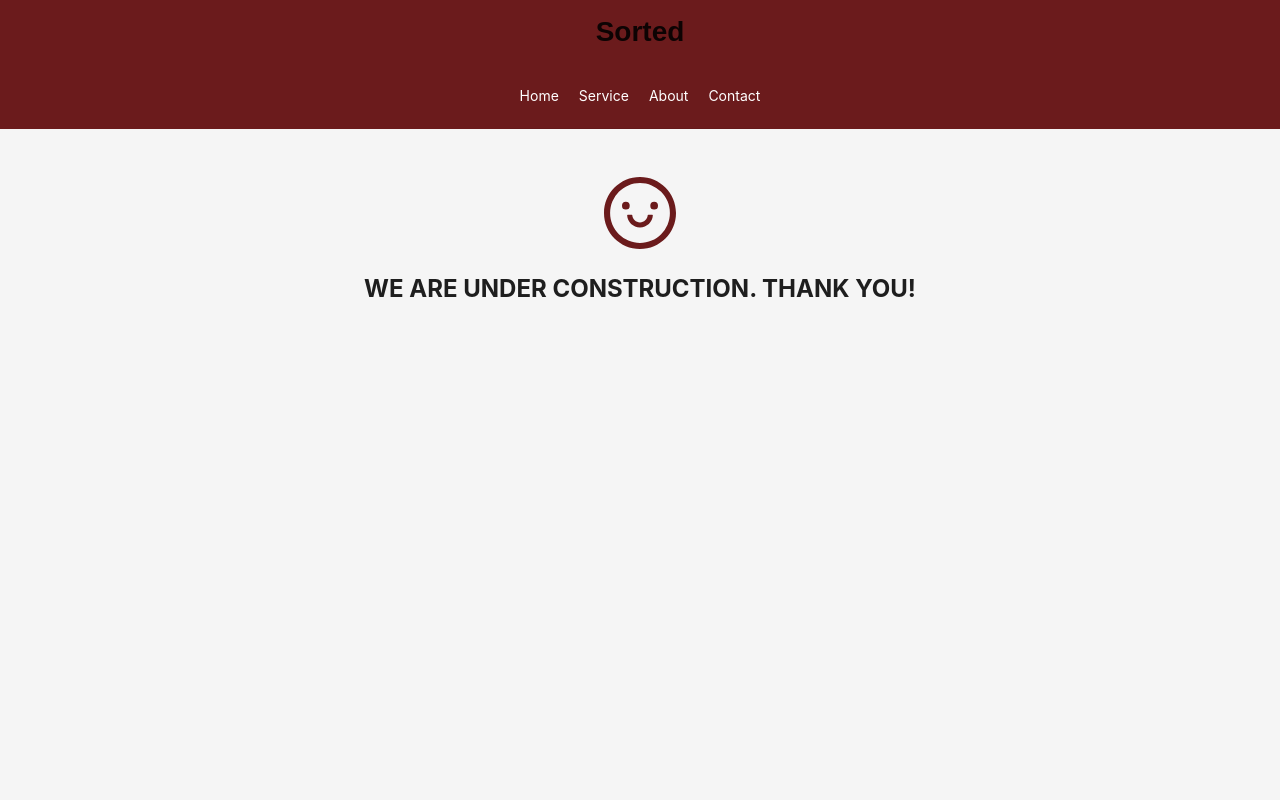
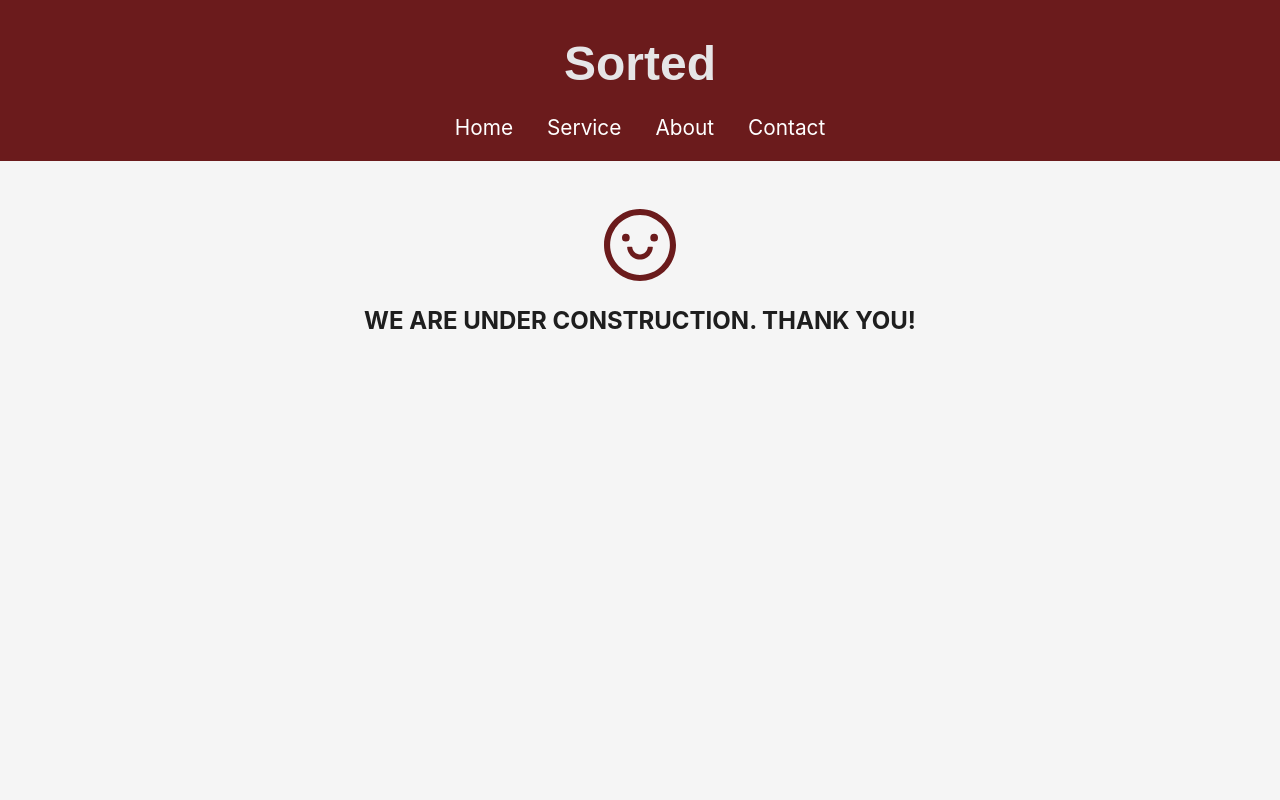
Before and after one commit to webdesignstall/client-sortededucation-course-finder, a Next.js app: page / in a window 1280 px wide. Shown: the top 800 px of the page. Built offline with nearby package versions, Linux system fonts and the light colour scheme; a web font is replaced by a local one.

Commit message:
[Done] desktop version

```diff
--- a/src/components/Layouts/RootLayout.js
+++ b/src/components/Layouts/RootLayout.js
@@ -37,8 +37,9 @@ const RootLayout = ({ children }) => {
                     alignItems: 'center'
 
                 }}>
-                    <h1 style={{display: 'block'}}>Sorted</h1>
+                    <h1 className='logo'>Sorted</h1>
                     <Menu
+                        className={'menu'}
                         style={{
                             display: "block",
                             backgroundColor: 'transparent'
@@ -52,7 +53,7 @@ const RootLayout = ({ children }) => {
                                     style={{
                                         textDecoration: "none",
                                         color: "white",
-                                        margin: "0px 10px",
+                                        margin: "0px 17px",
                                     }}
                                     key={index + 1}
                                     href={path.route}
--- a/src/pages/index.js
+++ b/src/pages/index.js
@@ -6,7 +6,7 @@ export default function Home() {
     return (
         <>
             <Head>
-                <title>Create Next App</title>
+                <title>Enroll and Excel</title>
                 <meta name="description" content="Generated by create next app"/>
                 <meta name="viewport" content="width=device-width, initial-scale=1"/>
                 <link rel="icon" href="/favicon.ico"/>
--- a/src/styles/globals.css
+++ b/src/styles/globals.css
@@ -7,7 +7,6 @@
 html{
   font-size: 16px;
 }
-
 *{
   margin: 0;
   padding: 0;
@@ -44,7 +43,9 @@ p {
 .header {
   background-color: var(--bgColor);
   height: auto;
+  padding: 2rem 0 0;
 }
+
 .footer {
   background-color: var(--bgColor);
   color: var(--textColor);
@@ -56,3 +57,11 @@ p {
 .text-left {
   text-align: left;
 }
+.logo {
+  font-size: 3rem;
+  color: var(--textColor)
+}
+.menu {
+  font-size: 1.3rem;
+  text-transform: capitalize;
+}
```
